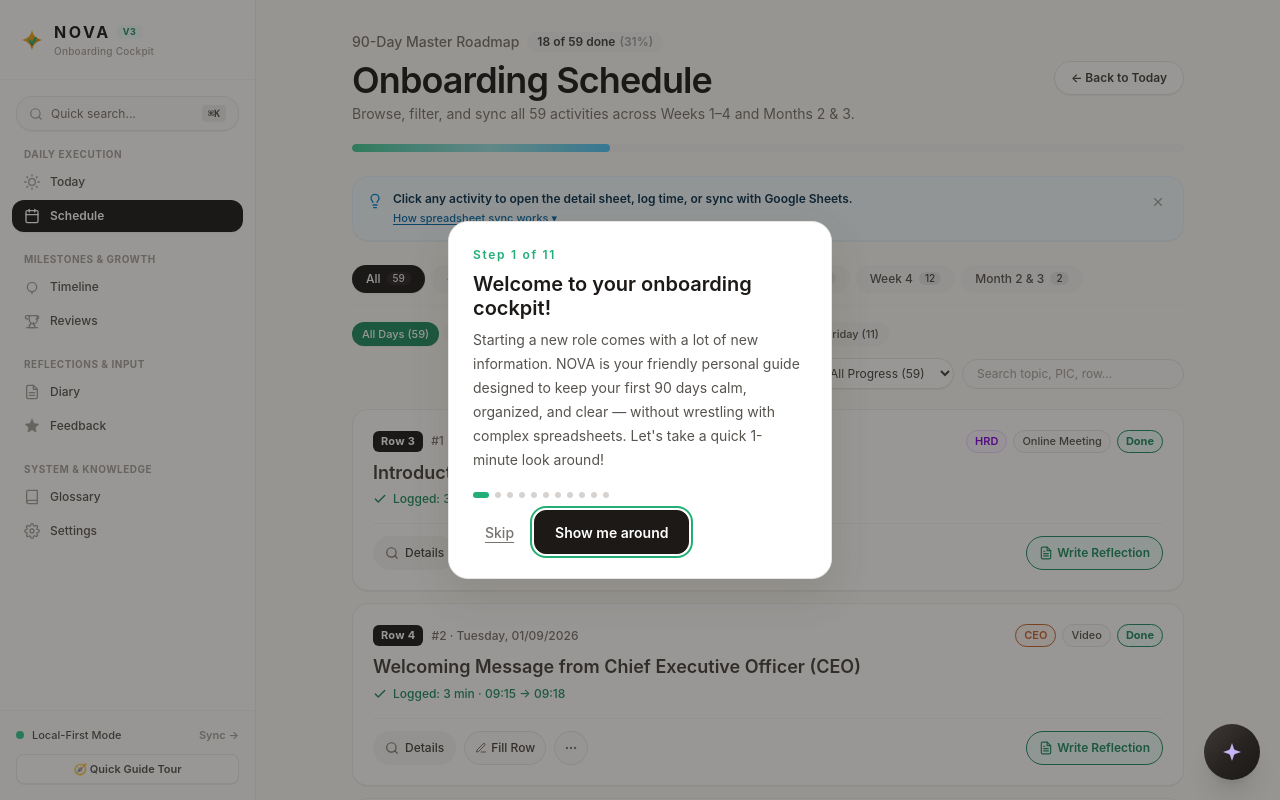
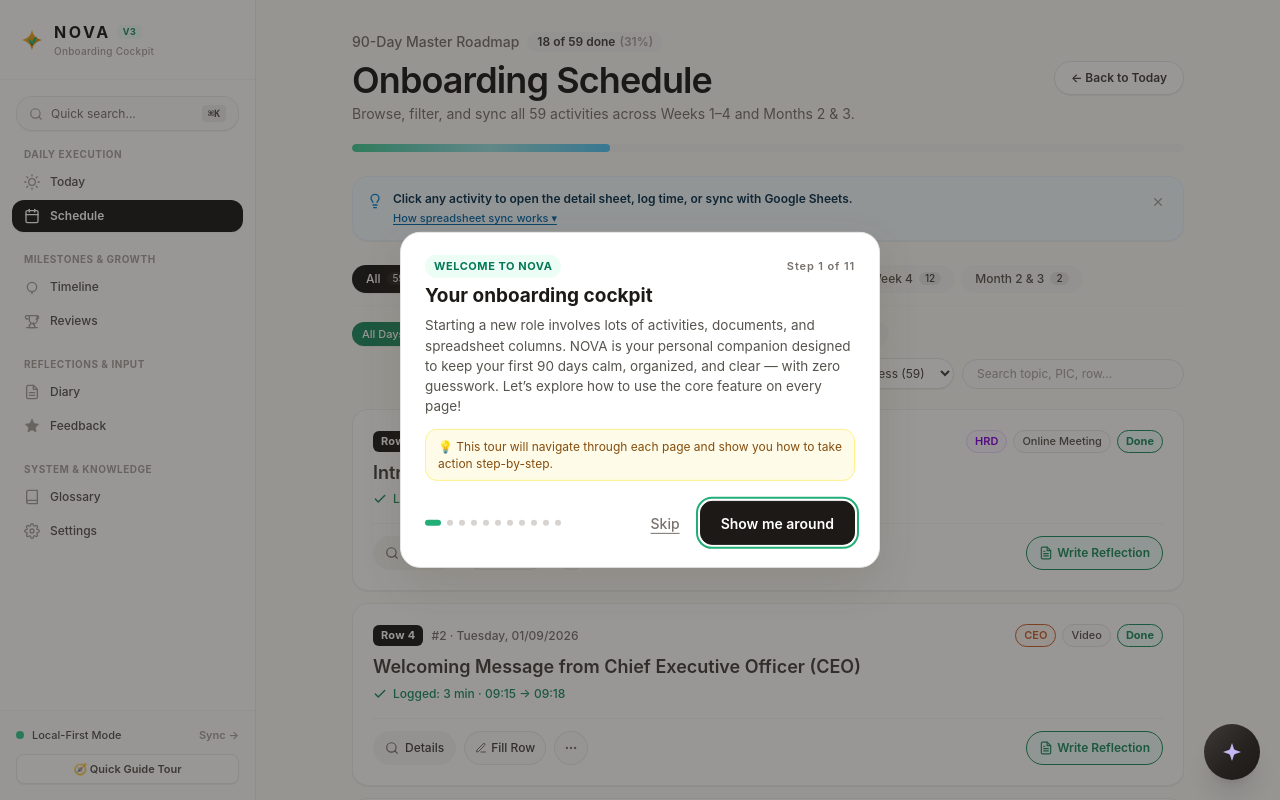
Before and after one commit to wahid-leadgeeks/onboarding-copilot, a Next.js app: page /schedule in a window 1280 px wide. Shown: the top 800 px of the page. Built offline with nearby package versions, Linux system fonts and the light colour scheme.

Commit message:
feat(tour): feature priority walkthrough taking users to each page with actionable steps

```diff
--- a/app/components/AppShell.tsx
+++ b/app/components/AppShell.tsx
@@ -2,7 +2,7 @@
 
 import React, { useState, useEffect } from 'react';
 import Link from 'next/link';
-import { usePathname } from 'next/navigation';
+import { usePathname, useRouter } from 'next/navigation';
 import { NovaLogo } from '@/app/components/NovaLogo';
 import {
   IconBook,
@@ -67,6 +67,7 @@
 
 export function AppShell({ children }: { children: React.ReactNode }) {
   const pathname = usePathname();
+  const router = useRouter();
   const [mobileMenuOpen, setMobileMenuOpen] = useState(false);
   const [tourOpen, setTourOpen] = useState(false);
 
@@ -413,7 +414,13 @@
         </div>
       </div>
 
-      <GuideTour steps={allPagesTourSteps} open={tourOpen} onFinish={handleTourFinish} />
+      <GuideTour
+        steps={allPagesTourSteps}
+        open={tourOpen}
+        currentRoute={pathname}
+        onNavigate={(route) => router.push(route)}
+        onFinish={handleTourFinish}
+      />
     </div>
   );
 }
--- a/app/components/GuideTour.tsx
+++ b/app/components/GuideTour.tsx
@@ -4,65 +4,151 @@
 import { clampStep } from '@/lib/guide-tour';
 
 export type GuideTourStep = {
+  /** Optional route to navigate to for this step */
+  route?: string;
   /** `data-tour` attribute value of the highlight target. Omit for a centered step. */
   target?: string;
+  /** Primary category badge (e.g. "Diary Feature", "Daily Execution", etc.) */
+  badge?: string;
   title: string;
   body: string;
+  /** Actionable, numbered step-by-step instructions */
+  steps?: readonly string[];
+  /** Helpful tip or reminder */
+  proTip?: string;
 };
 
 export const allPagesTourSteps: readonly GuideTourStep[] = [
   {
-    title: 'Welcome to your onboarding cockpit!',
-    body: "Starting a new role comes with a lot of new information. NOVA is your friendly personal guide designed to keep your first 90 days calm, organized, and clear — without wrestling with complex spreadsheets. Let's take a quick 1-minute look around!",
+    route: '/',
+    badge: 'Welcome to NOVA',
+    title: 'Your onboarding cockpit',
+    body: 'Starting a new role involves lots of activities, documents, and spreadsheet columns. NOVA is your personal companion designed to keep your first 90 days calm, organized, and clear — with zero guesswork. Let’s explore how to use the core feature on every page!',
+    proTip: '💡 This tour will navigate through each page and show you how to take action step-by-step.',
   },
   {
-    target: 'nav-today',
-    title: 'Today: Your daily focus & timer',
-    body: 'Never wonder what to work on next. Today highlights your current task, gives you a simple start/stop timer, and tracks your working hours automatically so you never have to log them by hand.',
+    route: '/',
+    target: 'current-activity',
+    badge: 'Today · Daily Execution',
+    title: 'How to track your daily work',
+    body: 'Your day is focused on one activity at a time. You never need to calculate hours or guess what to do next.',
+    steps: [
+      'Check your current task: The card shows your scheduled topic, mentor (PIC), and planned duration.',
+      'Click "Start Timer": Hit the green button when you begin. NOVA records your exact start time automatically.',
+      'Click "Complete & Log": When finished, hit Complete. NOVA calculates your duration and prompts you for a quick reflection note.',
+    ],
+    proTip: '💡 Stepping away for a break? Hit "Pause" anytime to pause the timer without losing your progress.',
   },
   {
-    target: 'nav-schedule',
-    title: 'Schedule: Your complete 90-day plan',
-    body: 'Browse all 59 onboarding activities, training sessions, and team meetings planned for your first three months. You can search by topic, filter by week, and see who is leading each session.',
+    route: '/schedule',
+    target: 'schedule-toolbar',
+    badge: 'Schedule · 90-Day Plan',
+    title: 'How to explore & check off sessions',
+    body: 'Explore all 59 onboarding activities planned across Weeks 1–4 and Months 2 & 3 in one master calendar.',
+    steps: [
+      'Filter by Week: Click tabs like "Week 1", "Week 2", or "Today" to see scheduled sessions.',
+      'Search topics or trainers: Type any topic, mentor name, or session number to find activities instantly.',
+      'Click any activity card: Open the side drawer to see detailed subtopics, syllabus outlines, or sync your status to Google Sheets.',
+    ],
+    proTip: '💡 Use "Copy G–K" in any activity drawer to copy your duration and timestamps directly into Google Sheets.',
   },
   {
-    target: 'nav-timeline',
-    title: 'Timeline: Major milestones & deliverables',
-    body: 'See your journey broken down into 3 clear 30-day phases. Check off key deliverables as you complete them and watch your onboarding progress grow week by week.',
+    route: '/timeline',
+    target: 'timeline-stage-cards',
+    badge: 'Timeline · Milestones',
+    title: 'How to track 30-60-90 day deliverables',
+    body: 'Your 90-day journey is divided into 3 clear phases: Stage 1 (Training), Stage 2 (Trial), and Stage 3 (Transition).',
+    steps: [
+      'View phase deliverables: Click any stage card to view required presentations, trial assignments, and HR evidence.',
+      'Check off completed items: Tick off deliverables as you finish them to advance your stage progress toward 100%.',
+      'Track stage dates: Set and review your planned start and completion dates to stay on schedule with HR.',
+    ],
+    proTip: '💡 Click "Copy Entire Timeline Sheet" at the top to copy all stage dates and checklists in 1 click.',
   },
   {
-    target: 'nav-reviews',
-    title: 'Reviews: Check-ins with your manager',
-    body: 'Keep communication open and transparent. Use this page for your 30, 60, and 90-day review conversations to celebrate milestones, share feedback, and request any support you need.',
+    route: '/reviews',
+    target: 'reviews-cards-grid',
+    badge: 'Reviews · Manager 1-on-1s',
+    title: 'How to prepare for manager check-ins',
+    body: 'At the end of Month 1, Month 2, and Month 3, you will have a formal check-in conversation with your manager.',
+    steps: [
+      'Open your upcoming review: Click Month 1, Month 2, or Month 3 to view your review agenda.',
+      'Write your self-reflection: Fill in your achievements, challenges faced, and goals for the next month.',
+      'Align during your meeting: Walk through company core values (HARPS) and technical rubric together with your manager.',
+    ],
+    proTip: '💡 Draft your reflections a few days before your review meeting so you feel confident and prepared.',
   },
   {
-    target: 'nav-diary',
-    title: 'Diary: Your personal learning notes',
-    body: 'Capture quick takeaways, lightbulb moments, or questions as you learn. Record up to three key notes each day to build your personal onboarding journal.',
+    route: '/diary',
+    target: 'diary-topics-list',
+    badge: 'Diary · Learning Notes',
+    title: 'How to write your daily notes',
+    body: 'The HR workbook requires you to document learnings across 28 syllabus topics. NOVA makes recording them fast and effortless.',
+    steps: [
+      'Pick today’s session: Find your topic in the list and click "Write" or "Fill Notes".',
+      'Document 3 Key Learnings (Col G): Write 3 concise takeaways from the session. Click ✨ AI Suggestions if you need inspiration!',
+      'Add Personal Notes (Col H): Note down your reflections, questions, or ideas for your mentor.',
+      'Save & Sync: Click "Save Notes" to store them safely on your device, or "Sync to Sheets" to send them to the workbook!',
+    ],
+    proTip: '💡 Use "Copy Row TSV" if you ever want to paste your 3 takeaways directly into cell A of Google Sheets.',
   },
   {
-    target: 'nav-feedback',
-    title: 'Feedback: Share how your week went',
-    body: 'Your experience matters! Rate your onboarding sessions on an easy 1-to-6 scale and ask questions so your team and mentor can help you succeed.',
+    route: '/feedback',
+    target: 'feedback-sessions-list',
+    badge: 'Feedback · Weekly Reflections',
+    title: 'How to rate onboarding sessions',
+    body: 'Your feedback helps your mentor and HR team ensure you have all the support and resources you need.',
+    steps: [
+      'Select an onboarding session: Click any session you attended this week to open its rating drawer.',
+      'Rate on a 1-to-6 scale: Score key dimensions like topic clarity, material quality, and mentor support.',
+      'Share questions & comments: Type any questions or suggestions so your team can help immediately.',
+    ],
+    proTip: '💡 You can sync your evaluation directly to Google Sheets with 1 click or copy the TSV row.',
   },
   {
-    target: 'nav-glossary',
-    title: 'Glossary: Guides, videos & resources',
-    body: 'Find essential company links, training videos, and helpful documentation curated specifically for your role — all organized in one convenient place.',
+    route: '/glossary',
+    target: 'glossary-tabs-container',
+    badge: 'Glossary · Training Library',
+    title: 'How to find training videos & guides',
+    body: 'Never waste time hunting through email threads or chat messages for training links and company guides.',
+    steps: [
+      'Search by keyword: Type any topic, system name, or term to instantly find matching materials.',
+      'Filter by format: Switch between Video recordings, Online Meeting links, and Reading Materials.',
+      'Direct links: Click any module card to view syllabus objectives and open documents or slides directly.',
+    ],
+    proTip: '💡 Check the "Sheet Guide" tab to understand exactly what each tab in the company spreadsheet is for.',
   },
   {
-    target: 'nav-settings',
-    title: 'Settings: Connect & customize',
-    body: "NOVA works completely in your browser with zero setup. When you are ready, you can connect your team's Google Sheet with a single click to keep everything in sync.",
+    route: '/settings',
+    target: 'settings-connection-card',
+    badge: 'Settings · Data & Sync',
+    title: 'How data backup & Google Sheets sync work',
+    body: 'NOVA is built local-first so your work is always preserved, even if you lose your internet connection.',
+    steps: [
+      'Automatic local saving: All timers, notes, and feedback save instantly in your browser.',
+      'Link Google Sheets: Connect your Google account or sheet ID whenever you want live cloud synchronization.',
+      'Copy-paste fallback: Every page has 1-click clipboard copy buttons formatted specifically for the company workbook.',
+    ],
+    proTip: '💡 You can restart this guide tour anytime from this page or from the sidebar footer.',
   },
   {
     target: 'assistant-launcher',
-    title: 'Ask NOVA: Your anytime helper',
-    body: "Need help finding a document, understanding a company process, or checking what's next? Click this floating sparkle button anytime to chat with your virtual assistant.",
+    badge: 'Ask NOVA · AI Assistant',
+    title: 'How to ask NOVA for help anytime',
+    body: 'Have questions about who to contact, company policies, or what’s on your schedule today?',
+    steps: [
+      'Click the floating sparkle ✨ button: Located in the bottom right corner of every screen.',
+      'Ask in plain English: Ask questions like "What’s my schedule today?" or "Who is my mentor for Week 2?".',
+      'Instant answers: NOVA knows your syllabus, schedule, and company guides to give you helpful answers immediately.',
+    ],
+    proTip: '💡 Press the Escape key anytime to quickly close the assistant chat.',
   },
   {
-    title: "You're all set to begin!",
-    body: "Take things one step at a time at your own pace. You can restart this tour anytime from the sidebar or by pressing ⌘K. We're thrilled to have you here!",
+    route: '/',
+    badge: 'You’re All Set!',
+    title: 'Ready to start your journey!',
+    body: 'You now know how to use every core feature in NOVA. Move at your own pace, take things one task at a time, and remember: NOVA handles the tracking so you can focus on learning.',
+    proTip: '💡 If you ever want a refresher, click "🧭 Quick Guide Tour" in the sidebar or press ⌘K.',
   },
 ];
 
@@ -75,11 +161,17 @@
 .guide-tour-shield { position: fixed; inset: 0; z-index: 40; }
 .guide-tour-shield--dim { background: rgb(28 25 23 / 0.45); animation: guide-fade 0.25s ease both; }
 .guide-tour-spotlight { position: fixed; z-index: 41; pointer-events: none; border: 2px solid #23ae77; border-radius: 16px; box-shadow: 0 0 0 9999px rgb(28 25 23 / 0.45); animation: guide-fade 0.25s ease both; }
-.guide-tour-popover { position: fixed; z-index: 50; width: min(24rem, calc(100vw - 2rem)); background: #ffffff; border: 1px solid #e7e5e4; border-radius: 20px; padding: 24px; box-shadow: 0 16px 40px rgb(87 70 31 / 0.14); font-family: inherit; animation: guide-pop-in 0.32s cubic-bezier(0.34, 1.56, 0.64, 1) both; }
+.guide-tour-popover { position: fixed; z-index: 50; width: min(30rem, calc(100vw - 2rem)); max-height: calc(100vh - 2rem); overflow-y: auto; background: #ffffff; border: 1px solid #e7e5e4; border-radius: 20px; padding: 22px 24px; box-shadow: 0 16px 40px rgb(87 70 31 / 0.14); font-family: inherit; animation: guide-pop-in 0.32s cubic-bezier(0.34, 1.56, 0.64, 1) both; }
 .guide-tour-popover--centered { left: 50%; top: 50%; transform: translate(-50%, -50%); animation-name: guide-pop-center; }
-.guide-tour-step-label { margin: 0; font-size: 12px; font-weight: 600; letter-spacing: 0.14em; color: #23ae77; }
-.guide-tour-title { margin: 8px 0 0; font-size: 20px; line-height: 1.2; font-weight: 600; color: #1c1917; }
-.guide-tour-body { margin: 8px 0 0; font-size: 14px; line-height: 24px; color: #57534e; }
+.guide-tour-top-bar { display: flex; align-items: center; justify-content: space-between; gap: 8px; margin-bottom: 6px; }
+.guide-tour-badge { display: inline-block; padding: 3px 9px; border-radius: 9999px; background: #ecfdf5; color: #047857; font-size: 11px; font-weight: 700; text-transform: uppercase; letter-spacing: 0.05em; }
+.guide-tour-step-label { margin: 0; font-size: 11px; font-weight: 600; letter-spacing: 0.08em; color: #78716c; }
+.guide-tour-title { margin: 4px 0 0; font-size: 19px; line-height: 1.25; font-weight: 700; color: #1c1917; }
+.guide-tour-body { margin: 8px 0 0; font-size: 13.5px; line-height: 1.5; color: #57534e; }
+.guide-tour-steps-list { margin: 12px 0 0; padding: 0; list-style: none; display: flex; flex-direction: column; gap: 8px; }
+.guide-tour-steps-item { display: flex; align-items: flex-start; gap: 10px; font-size: 13px; line-height: 1.45; color: #292524; background: #fafaf7; border: 1px solid #f5f5f4; border-radius: 12px; padding: 8px 10px; }
+.guide-tour-step-num { flex-shrink: 0; width: 20px; height: 20px; border-radius: 9999px; background: #1c1917; color: #ffffff; font-size: 11px; font-weight: 700; display: flex; align-items: center; justify-content: center; margin-top: 1px; }
+.guide-tour-protip { margin-top: 12px; padding: 8px 12px; border-radius: 12px; background: #fefce8; border: 1px solid #fef08a; font-size: 12px; color: #854d0e; line-height: 1.45; }
 .guide-tour-footer { display: flex; flex-wrap: wrap; align-items: center; justify-content: space-between; gap: 12px; margin-top: 20px; }
 .guide-tour-dots { display: flex; align-items: center; gap: 6px; }
 .guide-tour-dot { width: 6px; height: 6px; border-radius: 9999px; background: #d6d3d1; transition: width 0.2s ease, background-color 0.2s ease; }
@@ -102,7 +194,7 @@
 const POPOVER_GAP = 12;
 
 function prefersReducedMotion(): boolean {
-  return window.matchMedia('(prefers-reduced-motion: reduce)').matches;
+  return typeof window !== 'undefined' && window.matchMedia('(prefers-reduced-motion: reduce)').matches;
 }
 
 function clamp(value: number, min: number, max: number): number {
@@ -111,7 +203,19 @@
 
 type Rect = { top: number; left: number; width: number; height: number };
 
-export function GuideTour({ steps, open, onFinish }: { steps: readonly GuideTourStep[]; open: boolean; onFinish: () => void }) {
+export function GuideTour({
+  steps,
+  open,
+  currentRoute,
+  onNavigate,
+  onFinish,
+}: {
+  steps: readonly GuideTourStep[];
+  open: boolean;
+  currentRoute?: string;
+  onNavigate?: (route: string) => void;
+  onFinish: () => void;
+}) {
   const [index, setIndex] = useState(0);
   const [spotlight, setSpotlight] = useState<Rect | null>(null);
   const [popoverTop, setPopoverTop] = useState<number | null>(null);
@@ -123,8 +227,20 @@
   const isLast = index === steps.length - 1;
   const centered = !step?.target;
 
-  const next = useCallback(() => setIndex(current => clampStep(current + 1, steps.length)), [steps.length]);
-  const back = useCallback(() => setIndex(current => clampStep(current - 1, steps.length)), [steps.length]);
+  const goToStep = useCallback(
+    (nextIdx: number) => {
+      const clamped = clampStep(nextIdx, steps.length);
+      setIndex(clamped);
+      const targetStep = steps[clamped];
+      if (targetStep?.route && onNavigate && currentRoute !== targetStep.route) {
+        onNavigate(targetStep.route);
+      }
+    },
+    [steps, onNavigate, currentRoute]
+  );
+
+  const next = useCallback(() => goToStep(index + 1), [goToStep, index]);
+  const back = useCallback(() => goToStep(index - 1), [goToStep, index]);
   const finish = useCallback(() => {
     setIndex(0);
     onFinish();
@@ -148,15 +264,15 @@
     const rect = element.getBoundingClientRect();
     setSpotlight({ top: rect.top, left: rect.left, width: rect.width, height: rect.height });
     const popover = popoverRef.current;
-    const popoverWidth = popover?.offsetWidth ?? 384;
-    const popoverHeight = popover?.offsetHeight ?? 220;
+    const popoverWidth = popover?.offsetWidth ?? 440;
+    const popoverHeight = popover?.offsetHeight ?? 280;
     const viewportWidth = window.innerWidth;
     const viewportHeight = window.innerHeight;
     let top: number;
     let left: number;
 
-    // If target is docked on the left (e.g. sidebar nav) and there is enough room on the right, position alongside it
-    if (rect.right + popoverWidth + POPOVER_GAP + VIEWPORT_MARGIN <= viewportWidth && rect.left < 320) {
+    // If target is docked on the left (e.g. sidebar nav) and element is narrow, position alongside it
+    if (rect.right + popoverWidth + POPOVER_GAP + VIEWPORT_MARGIN <= viewportWidth && rect.left < 320 && rect.width < 320) {
       left = rect.right + POPOVER_GAP;
       top = clamp(
         rect.top + rect.height / 2 - popoverHeight / 2,
@@ -192,6 +308,15 @@
       });
     }
   }, [index, step, centered]);
+
+  // Track route transitions or DOM changes so the spotlight follows its target.
+  useEffect(() => {
+    if (!open) return;
+    const timer = setTimeout(() => {
+      updatePosition();
+    }, 120);
+    return () => clearTimeout(timer);
+  }, [open, index, currentRoute, updatePosition]);
 
   // Track viewport changes so the spotlight follows its target.
   useEffect(() => {
@@ -285,13 +410,39 @@
         className={`guide-tour-popover${centeredRender ? ' guide-tour-popover--centered' : ''}`}
         style={centeredRender ? undefined : { top: popoverTop ?? undefined, left: popoverLeft ?? undefined }}
       >
-        <p className="guide-tour-step-label">
-          Step {index + 1} of {steps.length}
-        </p>
+        <div className="guide-tour-top-bar">
+          {step.badge ? (
+            <span className="guide-tour-badge">{step.badge}</span>
+          ) : (
+            <span />
+          )}
+          <p className="guide-tour-step-label">
+            Step {index + 1} of {steps.length}
+          </p>
+        </div>
+
         <h2 id={titleId} className="guide-tour-title">
           {step.title}
         </h2>
         <p className="guide-tour-body">{step.body}</p>
+
+        {step.steps && step.steps.length > 0 && (
+          <ol className="guide-tour-steps-list">
+            {step.steps.map((st, i) => (
+              <li key={i} className="guide-tour-steps-item">
+                <span className="guide-tour-step-num">{i + 1}</span>
+                <span>{st}</span>
+              </li>
+            ))}
+          </ol>
+        )}
+
+        {step.proTip && (
+          <div className="guide-tour-protip">
+            <span>{step.proTip}</span>
+          </div>
+        )}
+
         <div className="guide-tour-footer">
           <div className="guide-tour-dots" aria-hidden="true">
             {steps.map((_, dot) => (
--- a/app/diary/page.tsx
+++ b/app/diary/page.tsx
@@ -156,7 +156,7 @@
       )}
 
       {/* Minimal Pulse Bar & Filter Cockpit */}
-      <section className="animate-fade-up stagger-2 rounded-3xl bg-white p-4 sm:p-5 shadow-soft">
+      <section data-tour="diary-topics-list" className="animate-fade-up stagger-2 rounded-3xl bg-white p-4 sm:p-5 shadow-soft">
         <div className="flex flex-wrap items-center justify-between gap-4">
           <div className="flex items-center gap-3">
             <p className="text-2xl font-bold text-stone-900 sm:text-3xl">
--- a/app/feedback/page.tsx
+++ b/app/feedback/page.tsx
@@ -230,7 +230,7 @@
       </header>
 
       {/* Minimal Pulse Bar & Filter Cockpit */}
-      <section className="animate-fade-up stagger-1 rounded-3xl bg-white p-4 sm:p-5 shadow-soft">
+      <section data-tour="feedback-sessions-list" className="animate-fade-up stagger-1 rounded-3xl bg-white p-4 sm:p-5 shadow-soft">
         <div className="flex flex-wrap items-center justify-between gap-4">
           <div className="flex items-center gap-3">
             <p className="text-2xl font-bold text-stone-900 sm:text-3xl">
--- a/app/glossary/page.tsx
+++ b/app/glossary/page.tsx
@@ -75,7 +75,7 @@
       </header>
 
       {/* Tabs */}
-      <div className="animate-fade-up stagger-1" role="tablist" aria-label="Glossary Views">
+      <div data-tour="glossary-tabs-container" className="animate-fade-up stagger-1" role="tablist" aria-label="Glossary Views">
         <div className="grid grid-cols-2 gap-2 rounded-2xl bg-stone-100 p-1">
           <button
             type="button"
--- a/app/reviews/page.tsx
+++ b/app/reviews/page.tsx
@@ -122,7 +122,7 @@
 
       {/* 3 Clean Milestone Cards */}
       <section className="animate-fade-up stagger-1 mt-4 space-y-4">
-        <div className="grid grid-cols-1 gap-4 sm:grid-cols-3">
+        <div data-tour="reviews-cards-grid" className="grid grid-cols-1 gap-4 sm:grid-cols-3">
           {OFFICIAL_MONTHLY_REVIEWS.map((milestone) => {
             const assessment = assessments.find((a) => a.month === milestone.month);
             const isCompleted = Boolean(
--- a/app/schedule/page.tsx
+++ b/app/schedule/page.tsx
@@ -316,7 +316,7 @@
       )}
 
       {/* Week Filter Tabs */}
-      <div className="mb-4 flex flex-wrap items-center gap-1.5 border-b border-stone-100 pb-3">
+      <div data-tour="schedule-toolbar" className="mb-4 flex flex-wrap items-center gap-1.5 border-b border-stone-100 pb-3">
         {(['All', 'Today', 'Week 1', 'Week 2', 'Week 3', 'Week 4', 'Month 2 & 3'] as const).map((w) => {
           const active = selectedWeek === w;
           const count = weekCounts[w] || 0;
--- a/app/settings/page.tsx
+++ b/app/settings/page.tsx
@@ -218,7 +218,7 @@
 
   return <main className="mx-auto min-h-screen max-w-4xl px-5 py-6 text-stone-900 sm:px-8 sm:py-8">
     <header className="animate-fade-up pb-8"><p className="text-sm font-medium text-stone-500">Preferences</p><h1 className="mt-2 text-4xl font-semibold tracking-tight text-stone-900 sm:text-5xl">Settings</h1><p className="mt-3 text-lg text-stone-600">Your app, your way.</p></header>
-    <section className="animate-fade-up stagger-1 mt-10 rounded-card bg-white p-6 shadow-soft sm:p-8">
+    <section data-tour="settings-connection-card" className="animate-fade-up stagger-1 mt-10 rounded-card bg-white p-6 shadow-soft sm:p-8">
       <div className="flex items-center justify-between">
         <h2 className="flex items-center gap-2 text-lg font-semibold text-stone-900">
           <span aria-hidden="true" className="inline-block size-2 rounded-full bg-sky-300" />
--- a/app/timeline/page.tsx
+++ b/app/timeline/page.tsx
@@ -218,7 +218,7 @@
           <span className="text-xs text-stone-400">Click any stage to view checklist &amp; dates</span>
         </div>
 
-        <div className="grid grid-cols-1 gap-4 sm:grid-cols-3">
+        <div data-tour="timeline-stage-cards" className="grid grid-cols-1 gap-4 sm:grid-cols-3">
           {TIMELINE_STAGES.map((st) => {
             const sp = calculateStageProgress(st, timelineState);
             const dates = getStageDates(timelineState, st.id);
```
Also changed, not shown: 1 other file (tests, documents, lock files or other folders).
